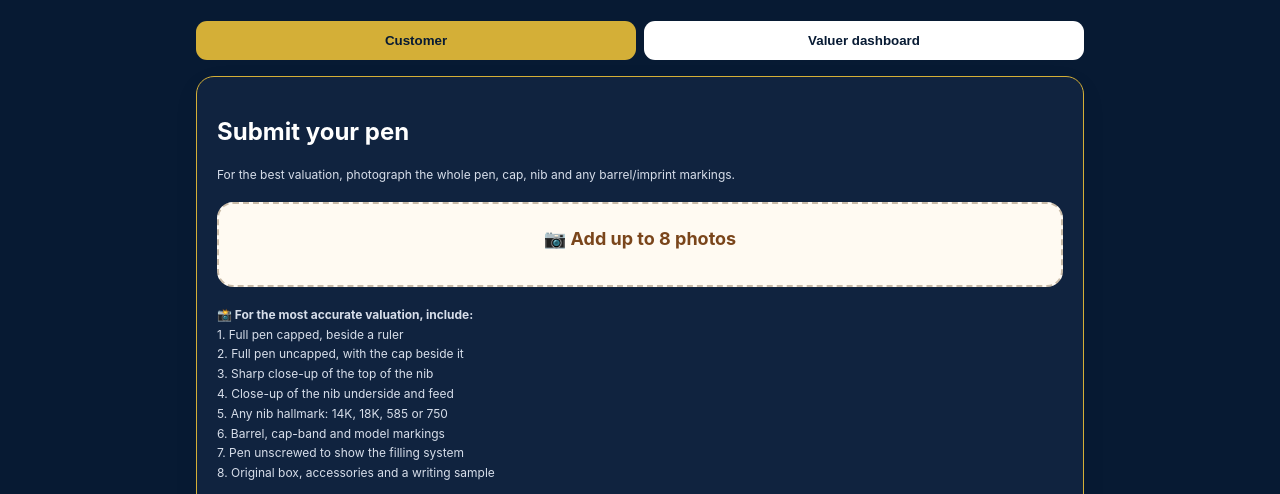
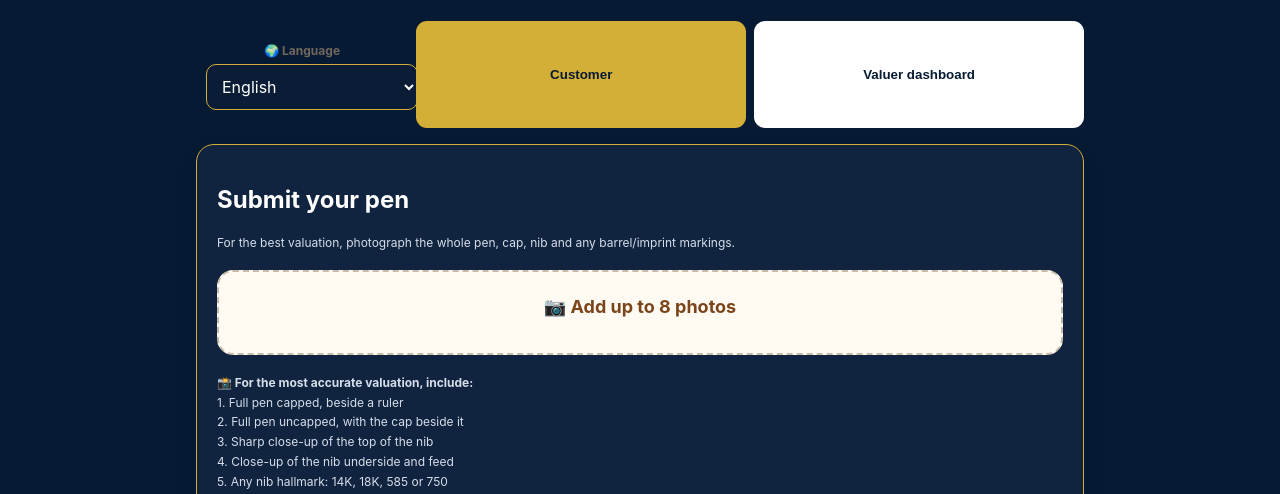
Before and after one commit to abcodp-tech/penvalue-ai-v3, a website: page index.html in a window 1280 px wide. Shown: the part 236-730 px from the top of the page. Drawn offline with Linux system fonts and the light colour scheme.

Commit message:
Add language selection dropdown to index.html

```diff
--- a/index.html
+++ b/index.html
@@ -46,6 +46,17 @@ footer{color:#d7deea!important}
 <section class="hero"><h1>Get your fountain pen valued</h1><p>Send us clear photos and a few details. Your valuer can review the pen, estimate its market value and send you a valuation.</p></section>
 
 <div class="tabs">
+  <div style="margin:18px 0;text-align:center">
+  <label for="language"><strong>🌍 Language</strong></label>
+  <select id="language" onchange="changeLanguage(this.value)" style="max-width:260px;margin-left:10px">
+    <option value="en">English</option>
+    <option value="es">Español</option>
+    <option value="fr">Français</option>
+    <option value="de">Deutsch</option>
+    <option value="it">Italiano</option>
+    <option value="pt">Português</option>
+  </select>
+</div>
 <button id="customerTab" class="active" onclick="show('customer')">Customer</button>
 <button id="valuerTab" class="light" onclick="show('valuer')">Valuer dashboard</button>
 </div>
```
